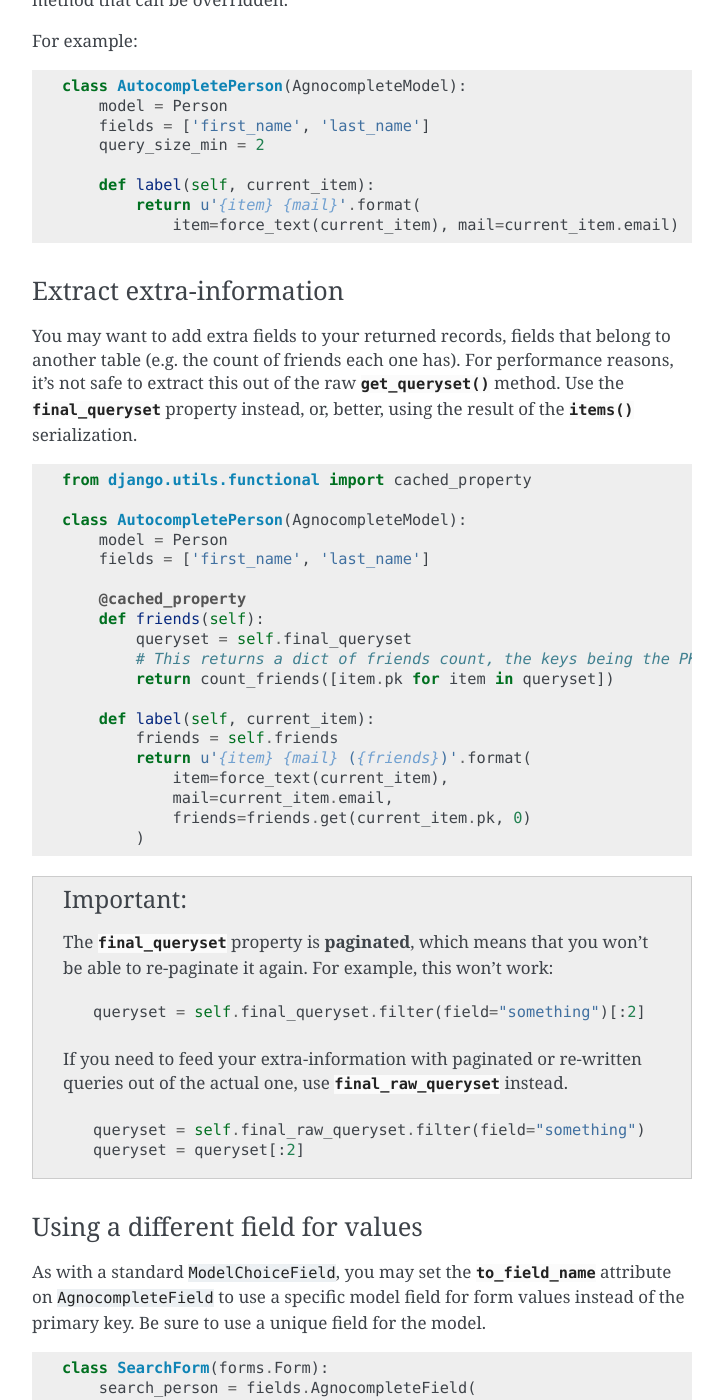
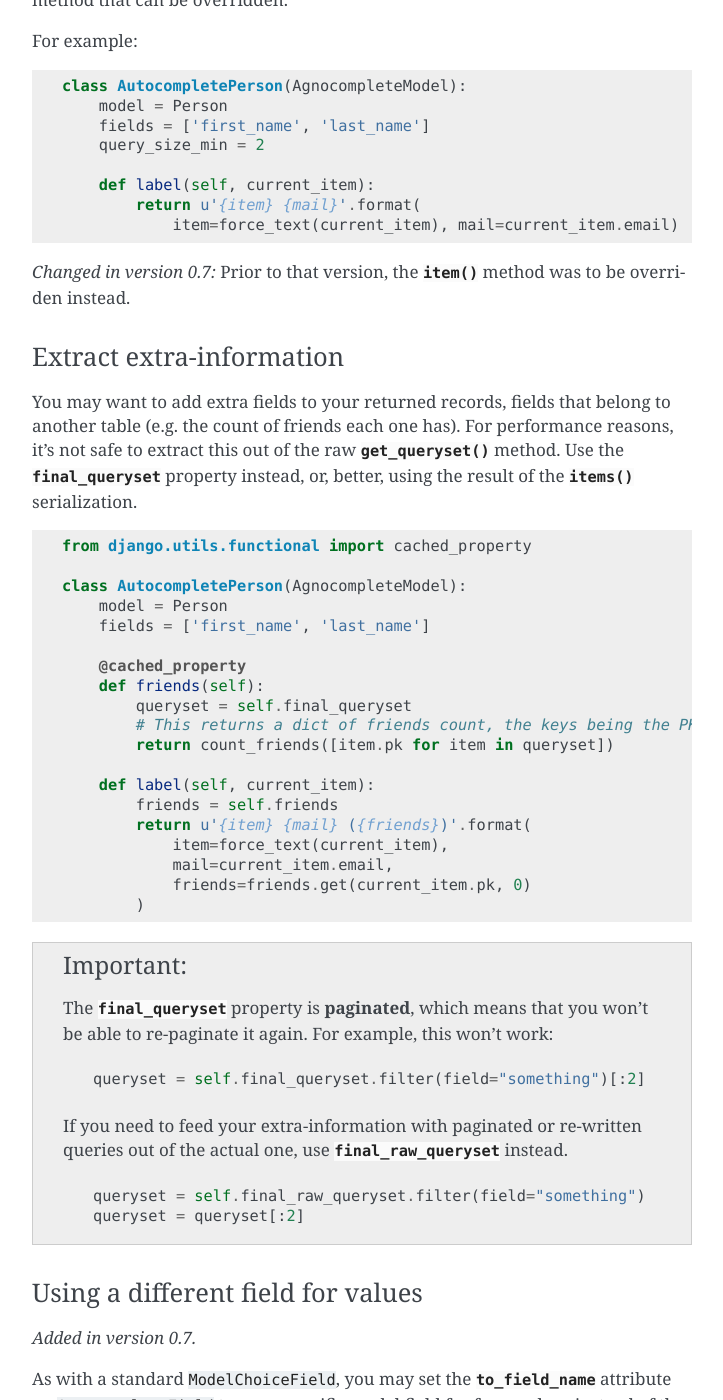
Before and after one commit to peopledoc/django-agnocomplete, a Sphinx documentation site: the page built from docs/autocomplete-definition.rst, in a window 1280 px wide and 1400 px high, scrolled down 3728 px. Shown: the whole window, without its empty margins (388-1111 px from the left). Built offline with Sphinx 7.4.7, drawn with Linux system fonts in a browser that asks for light colours.

Commit message:
Pre-release 0.7.0rc1

```diff
--- a/CHANGELOG.rst
+++ b/CHANGELOG.rst
@@ -2,8 +2,8 @@
 Changelog for django-agnocomplete
 =================================
 
-master (unreleased)
-===================
+0.7.0rc1 (2016-12-07)
+=====================
 
 - Added a ``make clean`` command to remove junk assets (#64).
 - Added a ``doclint`` job to check documentation build (#69).
--- a/docs/autocomplete-definition.rst
+++ b/docs/autocomplete-definition.rst
@@ -171,6 +171,10 @@ For example:
             return u'{item} {mail}'.format(
                 item=force_text(current_item), mail=current_item.email)
 
+.. versionchanged:: 0.7
+
+    Prior to that version, the :meth:`item()` method was to be overriden
+    instead.
 
 Extract extra-information
 -------------------------
@@ -200,7 +204,6 @@ You may want to add extra fields to your returned records, fields that belong to
                 friends=friends.get(current_item.pk, 0)
             )
 
-
 .. important::
 
     The :attr:`final_queryset` property is **paginated**, which means that you won't be able to re-paginate it again. For example, this won't work:
@@ -218,6 +221,8 @@ You may want to add extra fields to your returned records, fields that belong to
 
 Using a different field for values
 ----------------------------------
+
+.. versionadded:: 0.7
 
 As with a standard ``ModelChoiceField``, you may set the :attr:`to_field_name` attribute on ``AgnocompleteField`` to use a specific model field for form values instead of the primary key.  Be sure to use a unique field for the model.
 
--- a/setup.py
+++ b/setup.py
@@ -2,7 +2,7 @@ from setuptools import setup
 
 setup(
     name='django-agnocomplete',
-    version='0.6.1.dev0',
+    version='0.7.0rc1',
     packages=['agnocomplete'],
     include_package_data=True,
     description='Frontend-agnostic Django autocomplete utilities',
```
